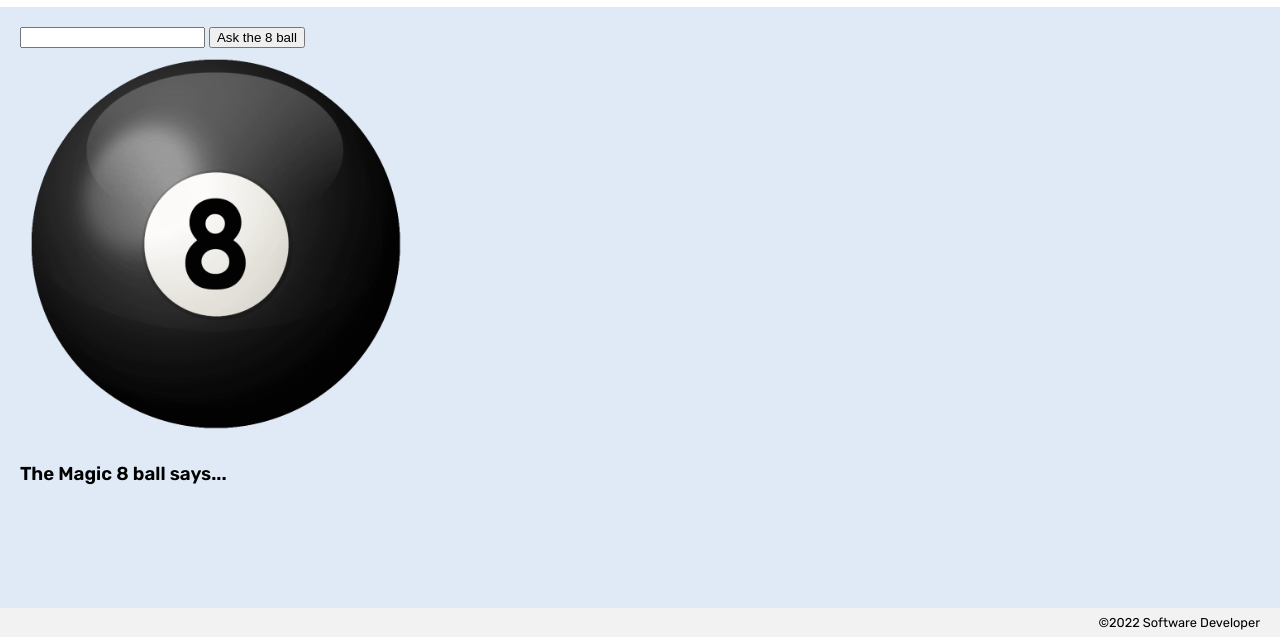
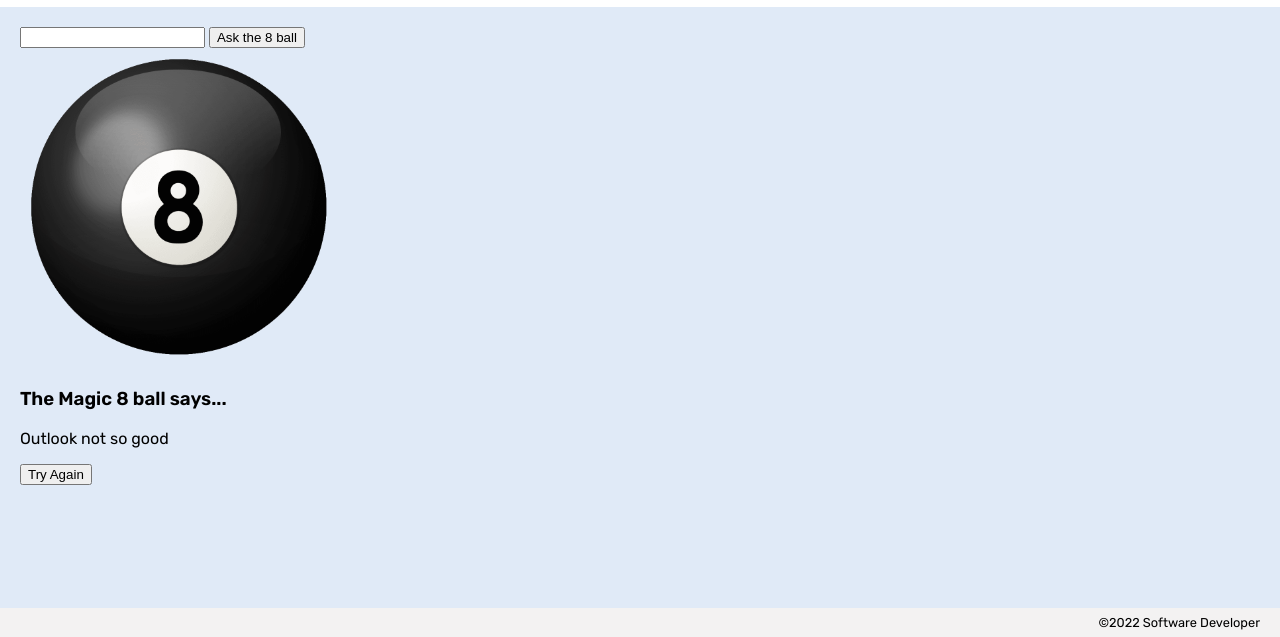
Before and after one commit to TomABooth/ob-fortune-teller-app, a plain HTML site: page index.html in a window 1280 px wide. Both pictures are taken after a click on the button "Ask the 8 ball". Shown: the part 163-800 px from the top of the page. Drawn offline with Linux system fonts and the light colour scheme.

Commit message:
a whole lot of Javascript and Html added and retagged to work properly, yet it doesnt... sigh

```diff
--- a/app.js
+++ b/app.js
@@ -1,8 +1,39 @@
-// import functions and grab DOM elements
+const answers = [
+    'Yes, definitely',
+    'It is certain',
+    'It is decidedly so',
+    'Without a doubt',
+    'You may rely on it',
+    'As I see it, yes',
+    'Most Likely',
+    'Outlook good',
+    'Signs point to yes',
+    'Reply hazy, try again',
+    'Ask again later',
+    'Better not tell you now',
+    'Cannot predict now',
+    'Concentrate and ask again',
+    'Don’t count on it',
+    'My reply is no',
+    'My sources say no',
+    'Outlook not so good',
+    'Very doubtful',
+];
 
-// let state
+const askButton = document.getElementById('ask');
+const resetButton = document.getElementById('reset');
+const inputsContainer = document.getElementById('inputs-Container');
+const fortuneContainer = document.getElementById('fortune-container');
+const fortune = document.getElementById('fortune');
 
-// set event listeners
-  // get user input
-  // use user input to update state
-  // update DOM to reflect the new state
+askButton.addEventListener('click', () => {
+    const randNum = Math.floor(Math.random() * answers.length);
+    fortune.textContent = answers[randNum];
+    inputsContainer.classlist.toggle('hide');
+    fortuneContainer.classlist.toggle('hide');
+});
+
+resetButton.addEventListener('click', () => {
+    inputsContainer.classlist.toggle('hide');
+    fortuneContainer.classlist.toggle('hide');
+});
--- a/index.html
+++ b/index.html
@@ -23,18 +23,19 @@
         </header>
 
         <main>
-            <div id="input-container">
+            <div id="inputs-container">
                 <label for="question">
-                    <input type="text" name="question" />
-                    <button id="ask-button">Ask the 8 ball</button>
+                    <input type="text" name="question" id="question" />
+                    <button id="ask">Ask the 8 ball</button>
                 </label>
-                <div></div>
+                <div>
                     <img src="assets/8-ball.webp" alt="magic 8 ball" />
                 </div>
             </div>
-            <div id="fortune-container">
+            <div id="fortune-container" class="hide">
                 <h3>The Magic 8 ball says...</h3>
                 <p id="fortune"></p>
+                <button id="reset">Try Again</button>
             </div>
         </main>
 
```
